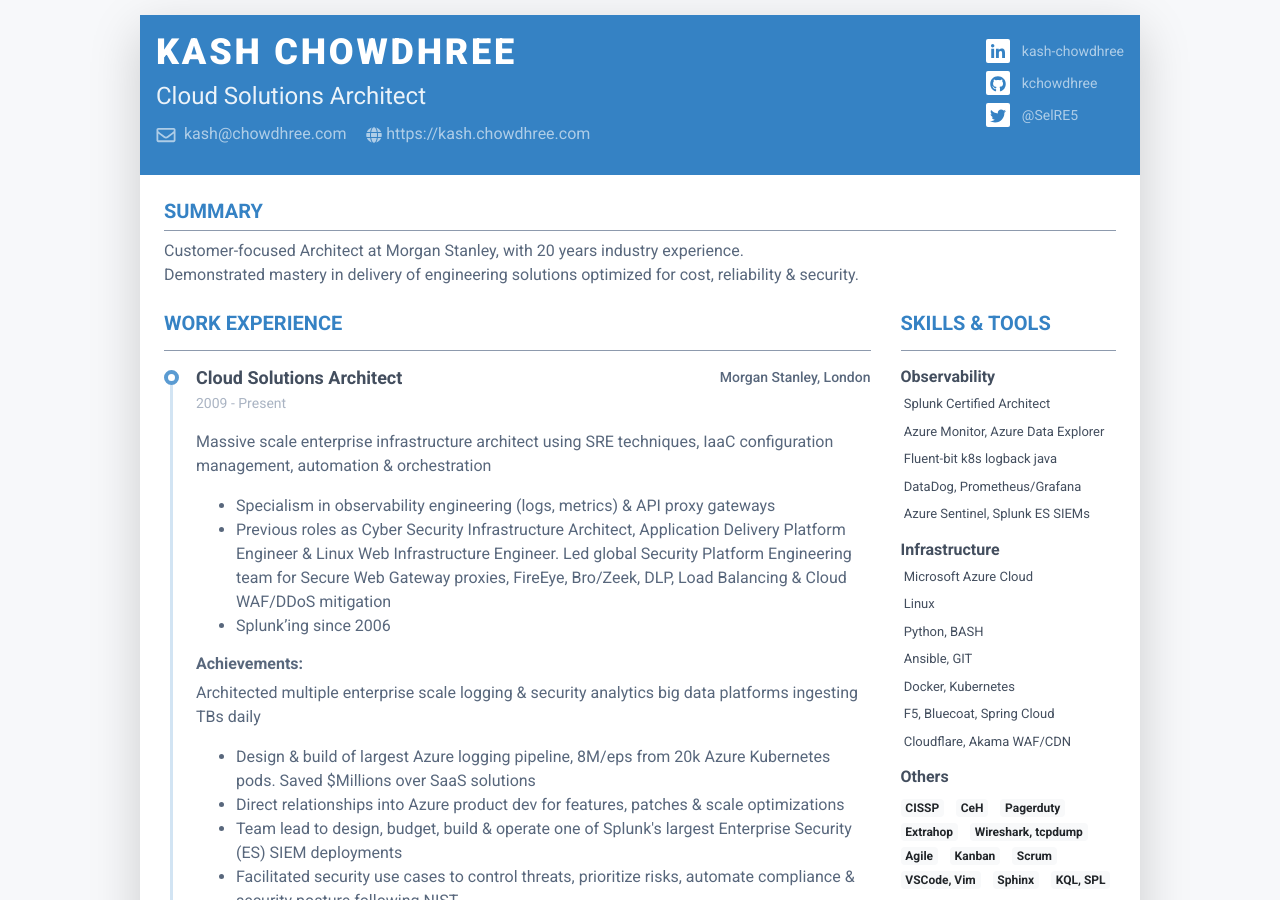
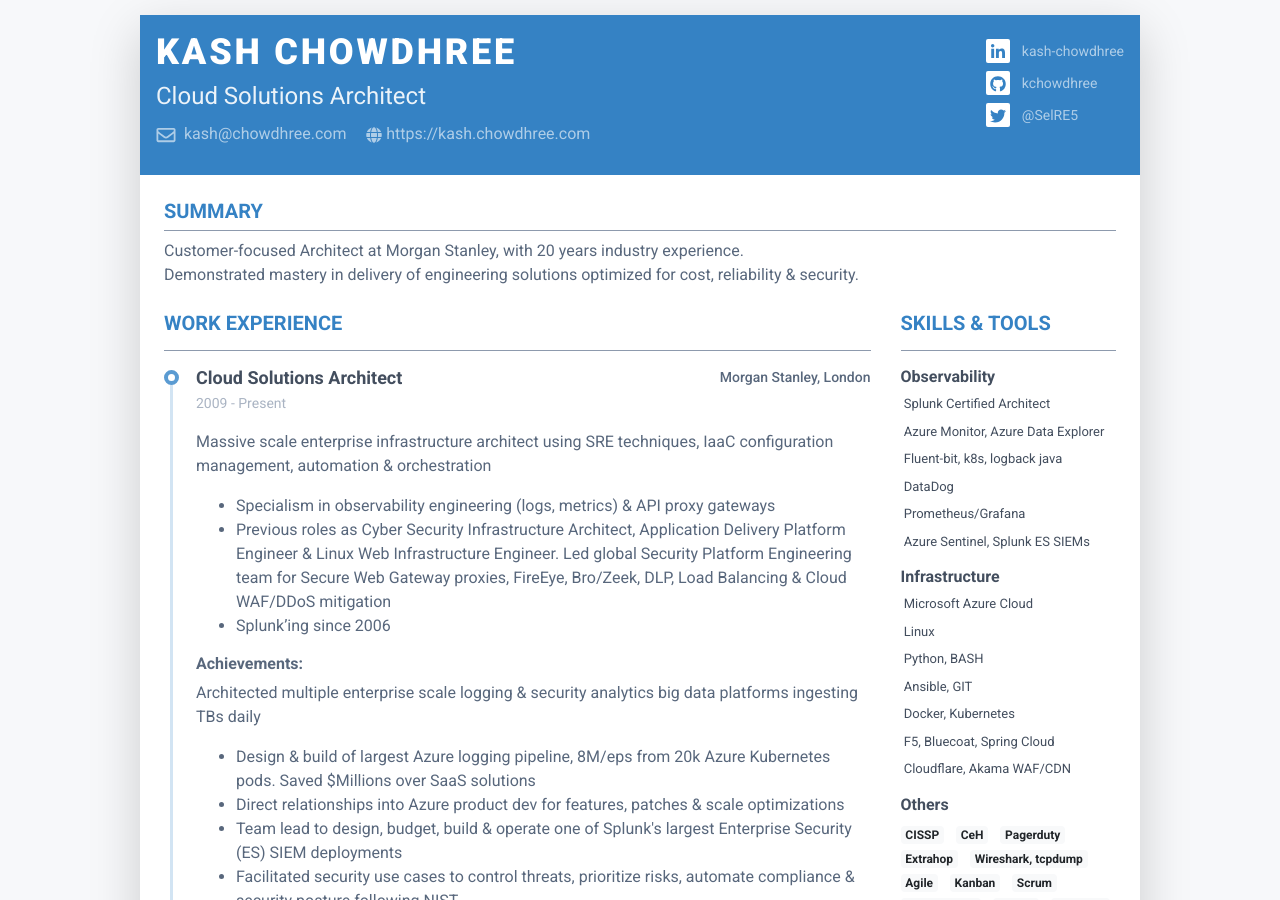
Before and after one commit to Hamy200/resume, a Jekyll site: the page built from index.markdown, in a window 1280 px wide and 900 px high. Built offline with Jekyll 4.4.1, drawn with Linux system fonts in a browser that asks for light colours; nearby versions of some CDN libraries; part of the change alters nothing that is shown.

```diff
--- a/_data/data.yml
+++ b/_data/data.yml
@@ -135,8 +135,9 @@ skills:
     tools:
       - name: Splunk Certified Architect
       - name: Azure Monitor, Azure Data Explorer
-      - name: Fluent-bit k8s logback java
-      - name: DataDog, Prometheus/Grafana
+      - name: Fluent-bit, k8s, logback java
+      - name: DataDog
+      - name: Prometheus/Grafana
       - name: Azure Sentinel, Splunk ES SIEMs
   - category: Infrastructure
     tools:
```
